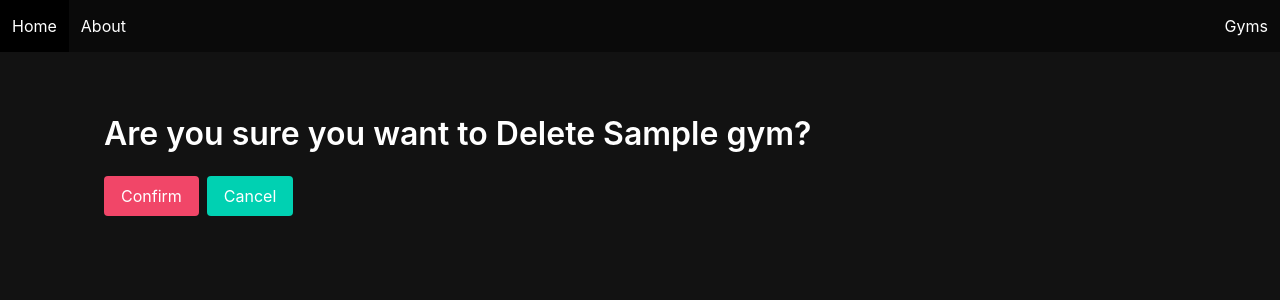
After one commit to Nlopez4/skills_collector, a Django app: page /gym/1/delete in a window 1280 px wide. The commit adds this page. Shown: the top 300 px of the page. Run offline with Django 3.2, Linux system fonts and the light colour scheme; tables that the repository leaves empty hold one stand-in row (values such as "Sample post").

Commit message:
delete working

```diff
--- /dev/null
+++ b/main_app/templates/gym_delete_confirmation.html
@@ -0,0 +1,12 @@
+{% extends 'base.html' %} {% block content %}
+<h1 class="title pt-5">Are you sure you want to Delete {{gym.name}}?</h1>
+<form method="post">
+  {% csrf_token %}
+  <div class="buttons">
+    <!-- confirm artist delete -->
+    <input class="button is-danger" type="submit" value="Confirm" />
+    <!-- Redirect back to detail on cancel -->
+    <a class="button is-primary" href="{% url 'gym_detail' gym.pk %}">Cancel</a>
+  </div>
+</form>
+{% endblock %}
--- a/main_app/templates/gym_detail.html
+++ b/main_app/templates/gym_detail.html
@@ -15,7 +15,7 @@
         <i class="fas fa-edit"></i>
       </span>
     </a>
-    <a href="" class="button is-danger">
+    <a href="{% url 'gym_delete' gym.pk %}" class="button is-danger">
       <span class="icon">
         <i class="fas fa-trash-alt"></i>
       </span>
--- a/main_app/urls.py
+++ b/main_app/urls.py
@@ -9,5 +9,7 @@ urlpatterns = [
     path('gym/<int:pk>/', views.GymDetail.as_view(), name="gym_detail"),
     path('gym/<int:pk>/update',
          views.GymUpdate.as_view(), name="gym_update"),
+    path('gym/<int:pk>/delete',
+         views.GymDelete.as_view(), name="gym_delete"),
 
 ]
--- a/main_app/views.py
+++ b/main_app/views.py
@@ -1,7 +1,7 @@
 from django.shortcuts import render
 from django.urls import reverse
 from django.views.generic.base import TemplateView
-from django.views.generic.edit import CreateView, UpdateView
+from django.views.generic.edit import CreateView, UpdateView, DeleteView
 from django.views.generic import DetailView
 from .models import gym
 # Create your views here.
@@ -55,3 +55,8 @@ class GymUpdate(UpdateView):
 
     def get_success_url(self):
         return reverse('gym_detail', kwargs={'pk': self.object.pk})
+
+class GymDelete(DeleteView):
+    model = gym
+    template_name = "gym_delete_confirmation.html"
+    success_url = "/gym/"
```
